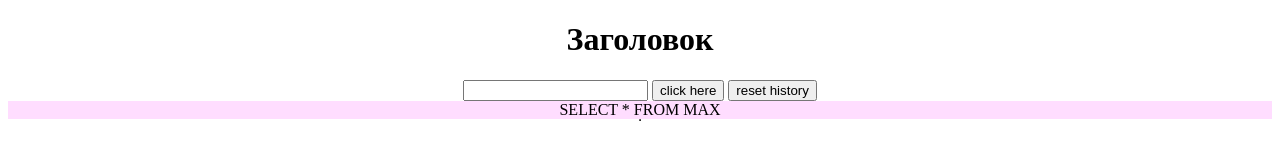
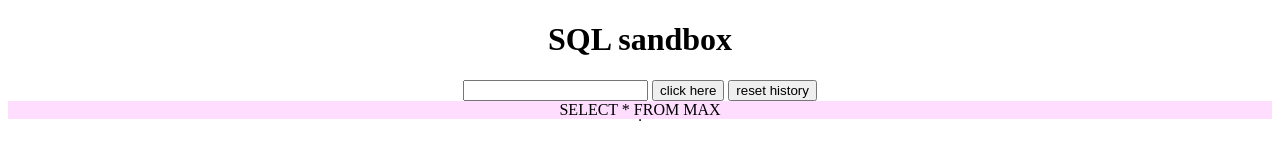
Before and after one commit to dubkomaxim/web, a plain HTML site: page index.html in a window 1280 px wide. Drawn offline with Linux system fonts and the light colour scheme.

Commit message:
Update index.html

```diff
--- a/index.html
+++ b/index.html
@@ -2,7 +2,7 @@
 <html>
 
 <body style = "text-align:center;">
-	<h1> Заголовок</h1>
+	<h1> SQL sandbox</h1>
 	<input type="text" id="inp">
 	<button onclick = "send()">
 		click here
```
